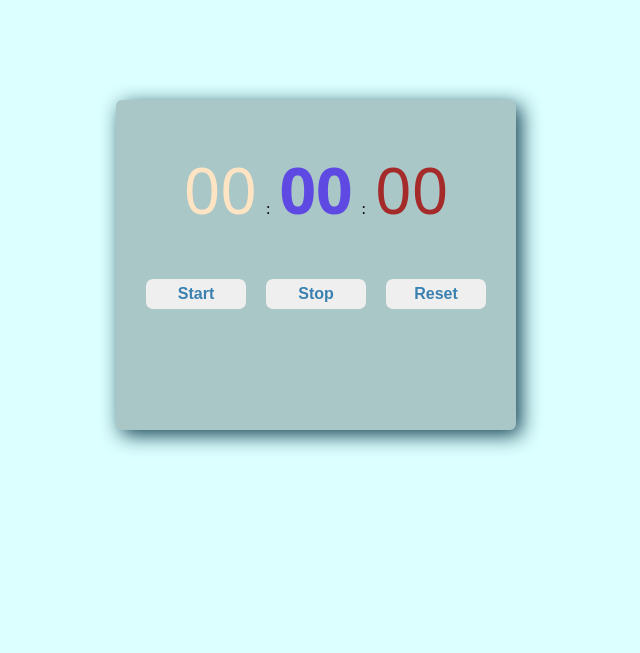
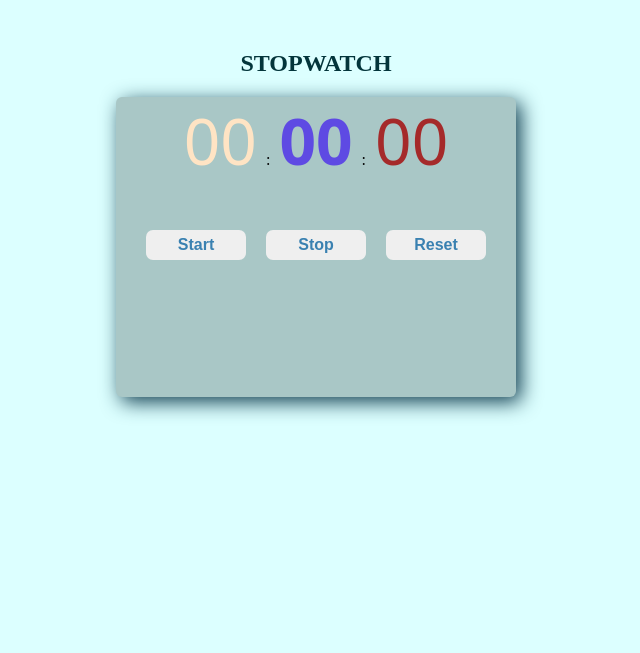
Before and after one commit to biplab-rana/Stopwatch-Javascript, a plain HTML site: page index.html in a window 1280 px wide. Shown: the whole page, without its empty margins (324-964 px from the left). Drawn offline with Linux system fonts and the light colour scheme.

Commit message:
modified css

```diff
--- a/index.html
+++ b/index.html
@@ -8,6 +8,8 @@
     <title>Javascript Stopwatch</title>
   </head>
   <body>
+    <div class="title main-container">
+      <h2>STOPWATCH</h2>
       <div class="container">
         <p>
           <span id="minute" class="time">00</span> :
@@ -18,6 +20,7 @@
         <button id="stopBtn" class="btn">Stop</button>
         <button id="resetBtn" class="btn">Reset</button>
       </div>
+    </div>
   </body>
 
   <script src="script.js"></script>
--- a/style.css
+++ b/style.css
@@ -3,14 +3,28 @@ body {
     padding: 0px;
     background-color: rgb(220, 255, 255);
 }
+.main-container {
+    height: 600px;
+    width: 800px;
+    margin: auto;
+    text-align: center;
+    padding-top: 3;
+}
+.title {
+    margin-top: 5px;
+}
+.title h2 {
+    color: rgb(3, 53, 59);
+    margin-top: 50px;
+}
 .container {
     height: 300px;
     width: 400px;
     background-color: rgb(169, 199, 198);
-    margin: 100px auto;
+    margin: 5px auto;
     text-align: center;
     border-radius: 6px;
-    padding-top: 30px;
+    padding-top: ;
     box-shadow: 5px 5px 20px #0f3d4f;
 }
 .time {
```
Lines whose indentation alone changed are shown as unchanged.
